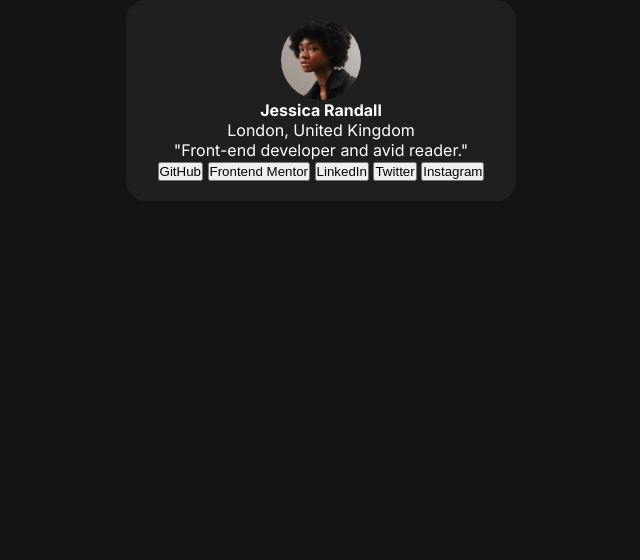
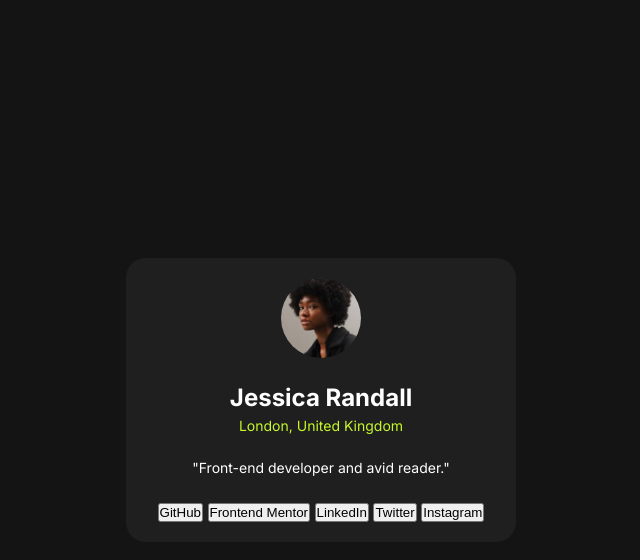
Before and after one commit to IdaraNnamso/Social-links, a plain HTML site: page index.html in a window 1280 px wide. Shown: the whole page, without its empty margins (319-959 px from the left). Drawn offline with Linux system fonts and the light colour scheme.

Commit message:
changed the description area

```diff
--- a/assets/css/style.css
+++ b/assets/css/style.css
@@ -22,6 +22,10 @@
     background-color: var(--off-black);
     height: 100vh;
     color: white;
+    display:flex;
+    align-items:center;
+    text-align: center;
+
     font-family: var(--inter);
 }
 
@@ -36,9 +40,27 @@
     border-radius: 20px;
     padding: 20px;
     margin: 0px auto;
+    height: auto;
+    row-gap:25px;
 }
 
 .card img {
     width: 80px;
     border-radius: 50%;
 }
+
+.card p, .card blockquote {
+    font-size: var(--body);
+}
+
+p{
+    color: var(--primary);
+}
+
+h2{
+    margin-bottom: 5px;
+}
+
+.links a{
+    column-gap: 100%;
+}
--- a/index.html
+++ b/index.html
@@ -12,12 +12,15 @@
 <body>
   <section class="banner">
     <main class="card">
-      <img src="/assets/images/avatar-jessica.jpeg" alt="profile picture" class="" />
-      <h4>Jessica Randall</h4>
+      <img src="assets/images/avatar-jessica.jpeg" alt="profile picture" class="" />
+
+      <span>
+      <h2>Jessica Randall</h2>
       <p>London, United Kingdom</p>
+      </span>
       <blockquote>"Front-end developer and avid reader."</blockquote>
 
-      <div class="links">
+<div class="links">
         <a href="/#"><button type="button">GitHub</button></a>
         <a href="/#"><button type="button">Frontend Mentor</button></a>
         <a href="/#"><button type="button">LinkedIn</button></a>
```
